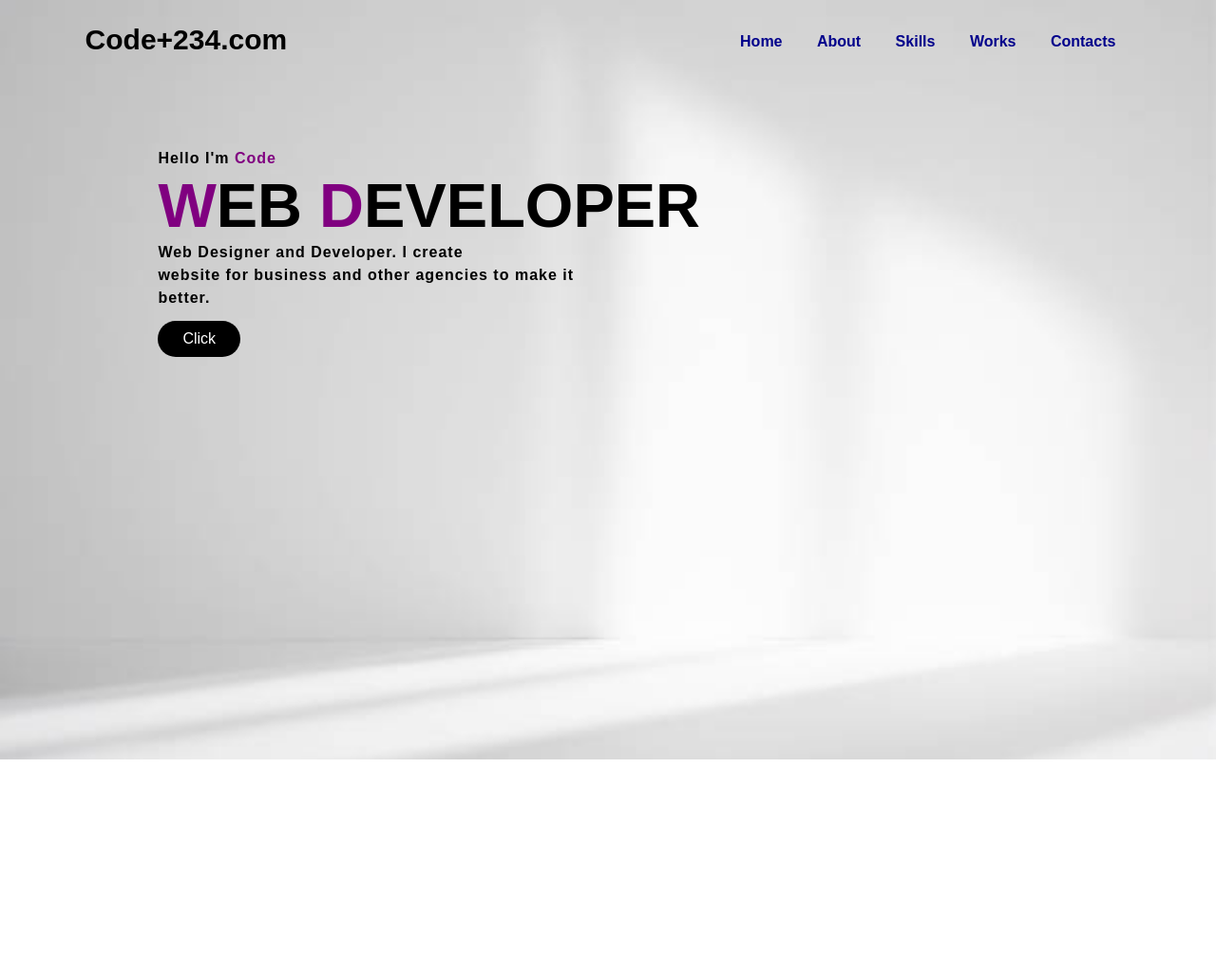
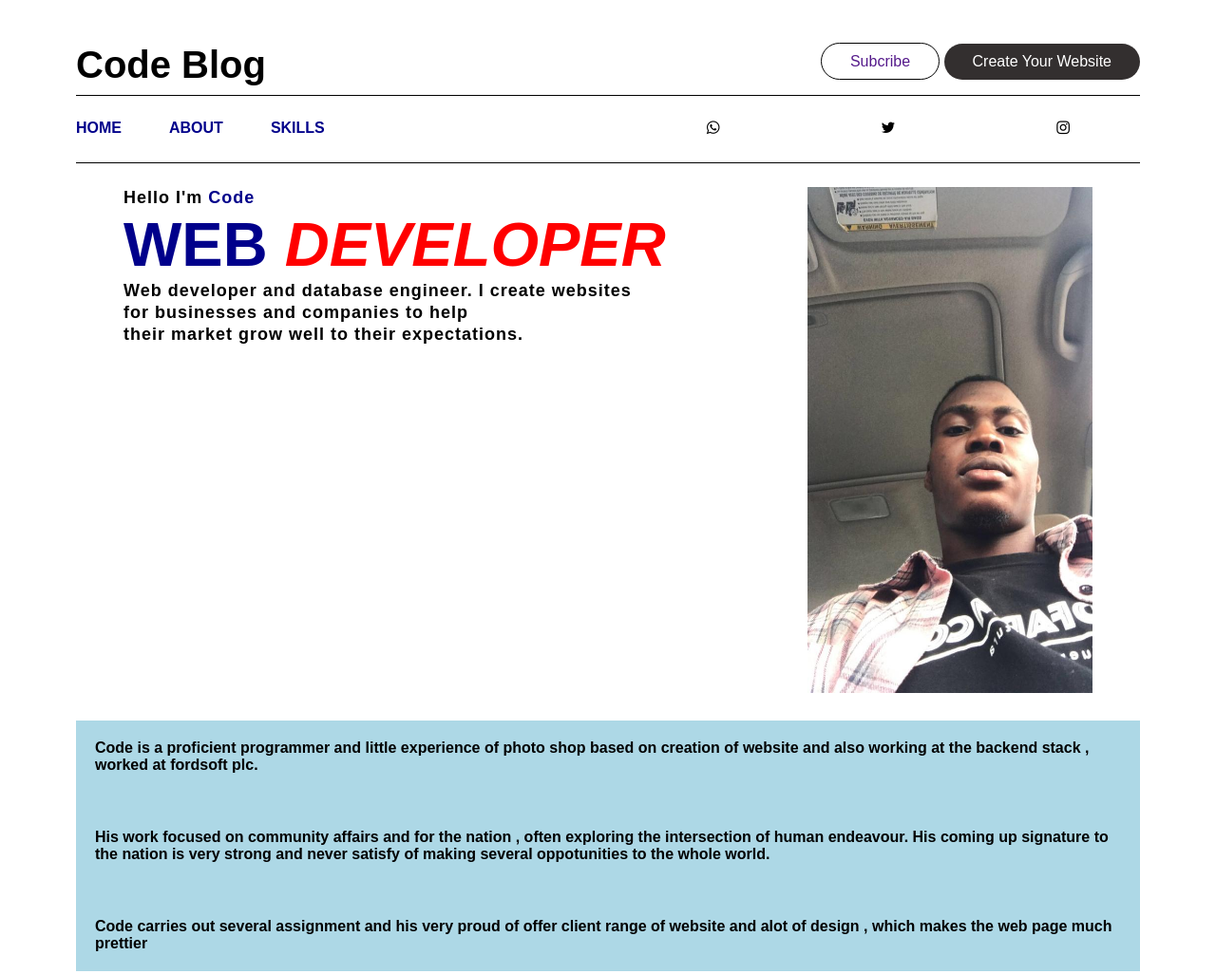
Before and after one commit to Bukunmi15/Portfolio2, a plain HTML site: page Sample/hmtl/index.html in a window 1280 px wide. Shown: the top 1026 px of the page at 95% size. Before the commit the page ends 800 px from the top, so only its background shows below. Drawn offline with Linux system fonts and the light colour scheme.

Commit message:
second commit

```diff
--- a/Sample/css/stlye.css
+++ b/Sample/css/stlye.css
@@ -4,66 +4,137 @@
 }
 
 .main{
-    background: url(./../images/background\ 2.jpg);
-    background-attachment: fixed;
-    background-repeat: no-repeat;
-    background-size: cover;
-    width: 100%;
-    height: 100vh;
+    /* margin: 100%;
+    height: 100vh; */
     position: relative;
     font-family: sans-serif;
 
 }
+body{
+    margin: 30px;
+    padding: 0px 50px;
+}
 
 .body{
-    width: 86%;
+
     display: flex;
-    margin: auto;
-    padding: 15px 0px;
     text-align: center;
     justify-content: space-between;
 
 }
 
-
-.body .logo{
-    width: 160px;
+.logo{
+    margin-top: 16px;
+    font-size: 40px;
     cursor: pointer;
+    color: black;
 }
 
 
-.logo{
-    font-size: 30px;
-    margin-top: 10px;
-    padding: -70px;
+.body .btn{
+    margin-top: 16px;
+    text-decoration: none;
+    color: #fff;
+    background-color: rgb(51, 47, 47);
+    margin: 16px 0px;
+    padding: 10px 30px;
+    border-radius: 35px;
+    display: inline-block;
 }
 
-ul{
-    margin-top: 10px;
+#sub{
+    border: 1px solid #000;
+    padding: 10px 30px;
+    border-radius: 35px;
+    text-decoration: none;
+
 }
+#sub:hover{
+    background-color: #000;
+    color: #fff;
+}
+.body a:hover{
+    color: black;
+}
+/*
+#hr{
+    padding: 15px;
+    margin-left: 20px;
+    margin-right: 20px;
 
-ul li{
-    list-style: none;
-    display: inline-block;
-    padding: 10px 16px;
-}
 
-ul li a{
-    font-size: 16px;
-    font-weight: bold;
-    text-decoration: none;
-    color: darkblue;
-    transition: 1s ease;
+} */
+
+
+/* two lines box  */
+
+.box{
+    width: 100%;
+    height: 70px;
+    border: 1px solid #000;
+    border-right: none;
+    border-left: none;
 
 }
 
+
+/* ul{
+    display: flex;
+    align-items: center;
+    height: 70px;
+    gap: 50px;
+}
+
+
+
 ul li a:hover{
-    color: rgb(200, 30, 28);
+    color: red;
+}
+
+ */
+.link ul li {
+    list-style-type: none;
+
+}
+.link ul li a{
+    text-decoration: none;
+    font-weight: bold;
+    color: darkblue;
+    transition: 1s ease;
+}
+ul li a:hover{
+    color: red;
+}
+ul{
+    display: flex;
+    gap: 50px;
+}
+.link {
+    display: flex;
+    padding: 25px 0px 0px 0px ;
+    gap: 50px;
+}
+
+
+
+/* .line{
+    height: 20px;
+    width: 1px ;
+    background-color: #000;
+
+} */
+.content{
+    padding: 25px 50px;
+
 }
 
 .info{
-    margin-left: 7%;
-    padding: 6%;
+
+    font-family: Arial, Helvetica, sans-serif;
+    display: flex;
+    justify-content: space-between;
+
+
 }
 
 .info h1{
@@ -72,26 +143,80 @@ ul li a:hover{
 }
 
 .info h3{
-    font-size: 16px;
+    font-size: 18px;
     letter-spacing: 1px;
-    line-height: 24px;
+    line-height: 23px;
 }
 
+
+
 .info span{
-    color: purple;
+    color: darkblue;
 }
 
-.info a{
-    text-decoration: none;
-    color: #fff;
-    background-color: black;
-    margin: 12px 0px;
-    padding: 10px 26px;
-    border-radius: 30px;
-    display: inline-block;
+.info em{
+    color:  red;
+}
+
+
+/*
+.image img{
+    position: absolute;
+    height: 320px;
+    left: 40%;
+    transform: translate(-50%);
+    bottom: 0px;
+    padding: 0px 0px 25px;
+
+} */
+
+
+.image img{
+    width: 300px;
 
 }
 
-.info a:hover{
-    background-color: purple;
+.image .boy{
+    transition: left 2s ease;
 }
+
+.image .boy{
+    left: 55%;
+}
+
+
+.about{
+    font-weight: bold;
+    color: black;
+    background-color: lightblue;
+
+
+}
+.about p{
+    /* margin: 10px 10px;
+    padding: 10px 10px; */
+    padding: 20px 20px 20px 20px;
+}
+
+.icon{
+    width: 200px;
+    margin-top: 20px;
+}
+
+.icon img{
+    display: flex;
+    width: 200px;
+    display:inline-block;
+    justify-content: space-between;
+}
+
+.icons{
+    width: 300px;
+    display: flex;
+    text-decoration: none;
+    color: black;
+    justify-content: space-between;
+}
+.icons i{
+    margin-left: 170px;
+}
--- a/Sample/hmtl/index.html
+++ b/Sample/hmtl/index.html
@@ -4,32 +4,84 @@
     <meta charset="UTF-8" />
     <meta http-equiv="X-UA-Compatible" content="IE=edge" />
     <meta name="viewport" content="width=device-width, initial-scale=1.0" />
-    <title>My Portfolio</title>
+    <title>MY Portfolio</title>
     <link rel="stylesheet" href="./../css/stlye.css" />
+    <link rel="stylesheet" href="https://cdnjs.cloudflare.com/ajax/libs/font-awesome/4.7.0/css/font-awesome.min.css">
   </head>
   <body>
     <div class="main">
       <div class="body">
-        <h3 class="logo">Code+234.com</h3>
+        <h3 class="logo">Code Blog</h3>
+        <div class="btns">
+          <a href="" id="sub">Subcribe</a>
+          <a href="" class="btn">Create Your Website</a>
+        </div>
+      </div>
+      <div class="box">
+        <div class="link">
+          <ul>
+            <li><a href="">HOME</a></li>
+            <li><a href="">ABOUT</a></li>
+            <li><a href="">SKILLS</a></li>
+            <!-- <div class="line"></div> -->
+          </ul>
+          <div class="icons">
+            <i class='fab fa-facebook'aria-hidden="true"></i>
+            <i class="fa fa-whatsapp" aria-hidden="true"></i>
+            <i class="fa fa-twitter" aria-hidden="true"></i>
+            <i class="fa fa-instagram" aria-hidden="true"></i>
+          </div>
+        </div>
+      </div>
+      <div class="content">
+        <div class="info">
+          <div class="introduction">
+            <h3>Hello I'm <span>Code</span></h3>
+            <h1><span>WEB</span> <em>DEVELOPER</em></h1>
+            <h3>
+              Web developer and database engineer. I create websites <br />
+              for businesses and companies to help <br />
+              their market grow well to their expectations.
+            </h3>
+          </div>
 
-        <ul>
-          <li><a href="">Home</a></li>
-          <li><a href="">About</a></li>
-          <li><a href="">Skills</a></li>
-          <li><a href="">Works</a></li>
-          <li><a href="">Contacts</a></li>
-        </ul>
+          <div class="image">
+            <img src="./../images/me 1.jfif" alt="" class="boy" />
+          </div>
+        </div>
       </div>
-      <div class="info">
-        <h3>Hello I'm <span>Code</span></h3>
-        <h1> <span>W</span>EB  <span>D</span>EVELOPER</h1>
-        <h3>
-          Web Designer and Developer. I create <br />
-          website for business and other agencies to make it <br />
-          better.
-        </h3>
-        <a href="">Click</a>
+      <div class="about">
+        <p>
+          Code is a proficient programmer and little experience of photo shop
+          based on creation of website and also working at the backend stack ,
+          worked at fordsoft plc.
+        </p>
+        <br />
+
+        <p>
+          His work focused on community affairs and for the nation , often
+          exploring the intersection of human endeavour. His coming up signature
+          to the nation is very strong and never satisfy of making several
+          oppotunities to the whole world.
+        </p>
+        <br />
+
+        <p>
+          Code carries out several assignment and his very proud of offer client
+          range of website and alot of design , which makes the web page much
+          prettier
+        </p>
       </div>
+      <div class="icon">
+        <img src="./../images/html-5.png" alt="">
+        <img src="./../images/css-3.png" alt="">
+        <img src="./../images/java.png" alt="">
+        <img src="./../images/js.png" alt="">
+        <img src="./../images/python.png" alt="">
+        <img src="./../images/react.png" alt="">
+      </div>
+
+
     </div>
   </body>
 </html>
```
Also changed, not shown: Sample/images/css-3.png (added), Sample/images/html-5.png (added), Sample/images/java.png (added), Sample/images/js.png (added), Sample/images/python.png (added), Sample/images/react.png (added).
